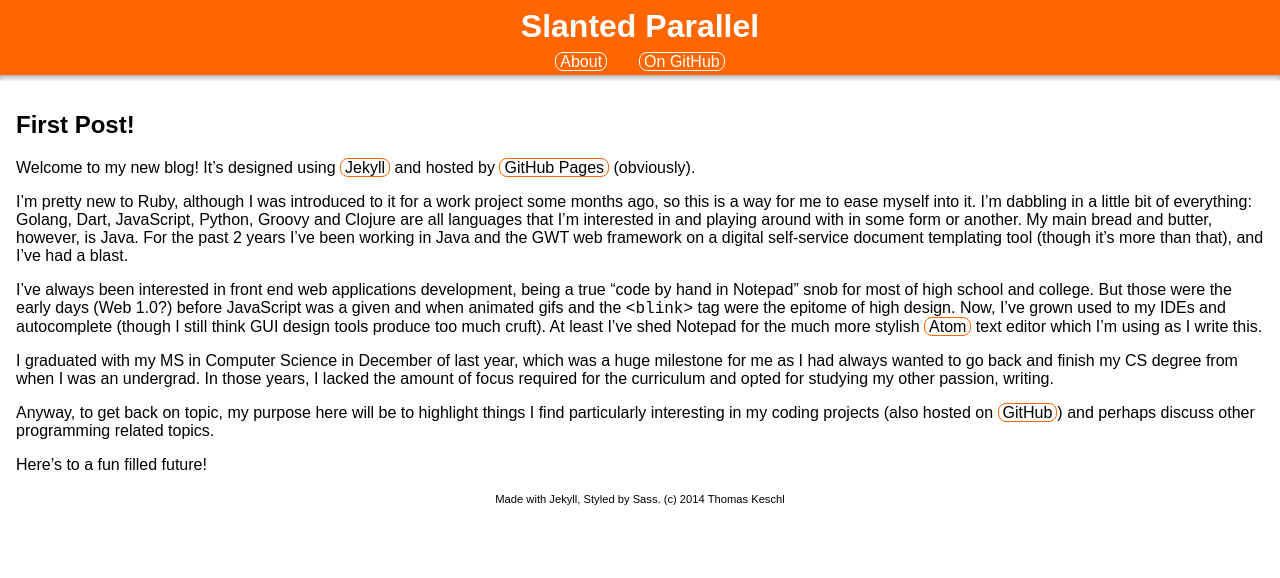
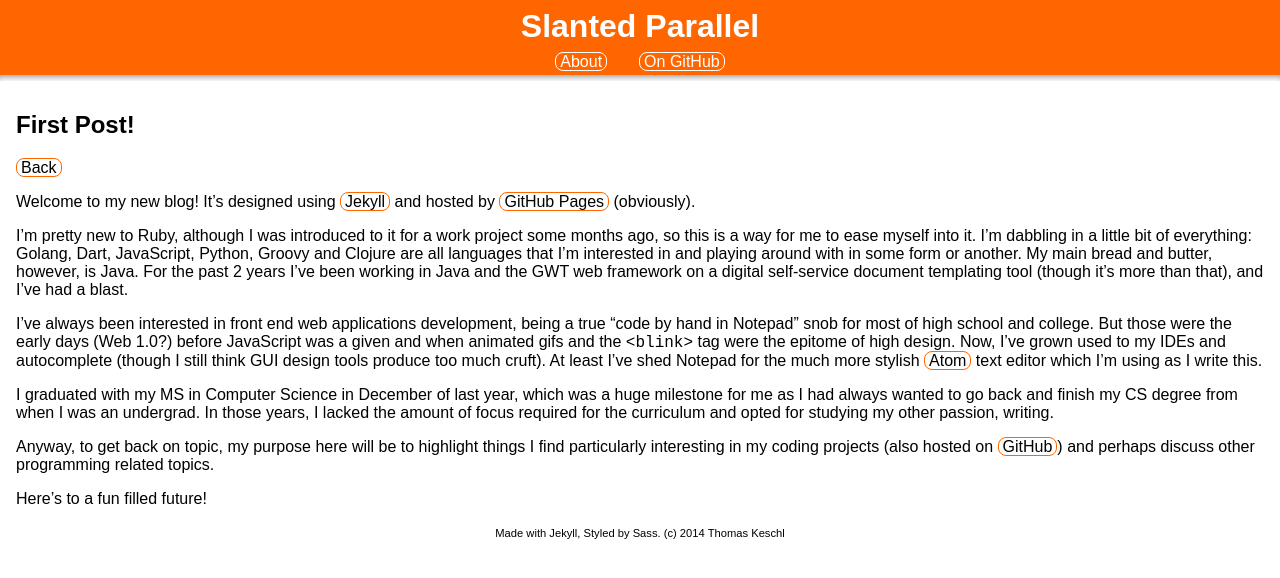
Before and after one commit to thomaskeschl/thomaskeschl.github.io, a Jekyll site: the page built from _posts/2014-10-2-first-post.md, in a window 1280 px wide. Shown: the top 578 px of the page. Built offline with Jekyll 4.4.1, drawn with Linux system fonts in a browser that asks for light colours.

Commit message:
Add a back button to the post header, as an interim fix for navigating back to the home page.

```diff
--- a/_includes/post_header.html
+++ b/_includes/post_header.html
@@ -2,3 +2,4 @@
 <h2>
   {{ page.title }}
 </h2>
+<span><a href="/">Back</a></span>
```
